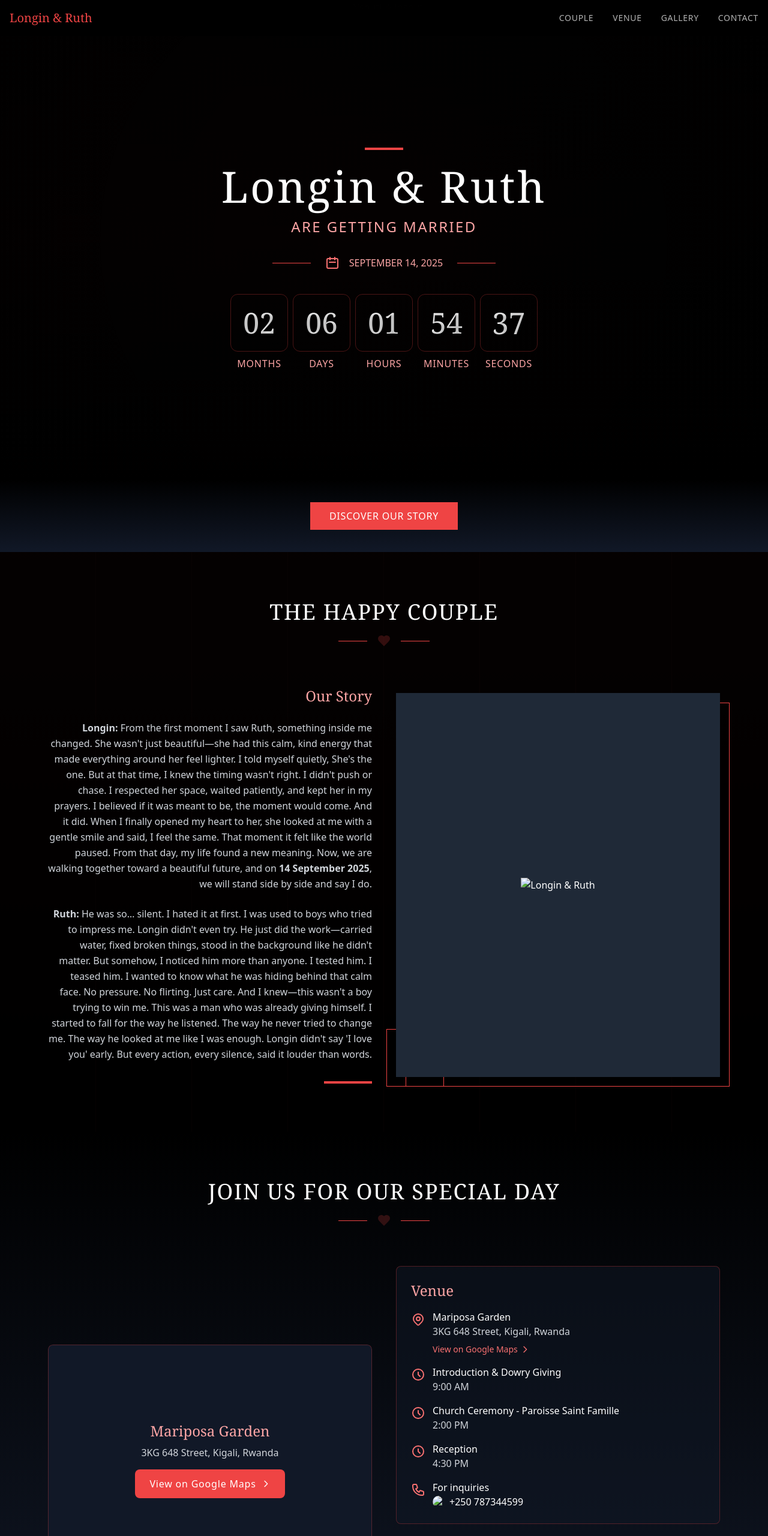
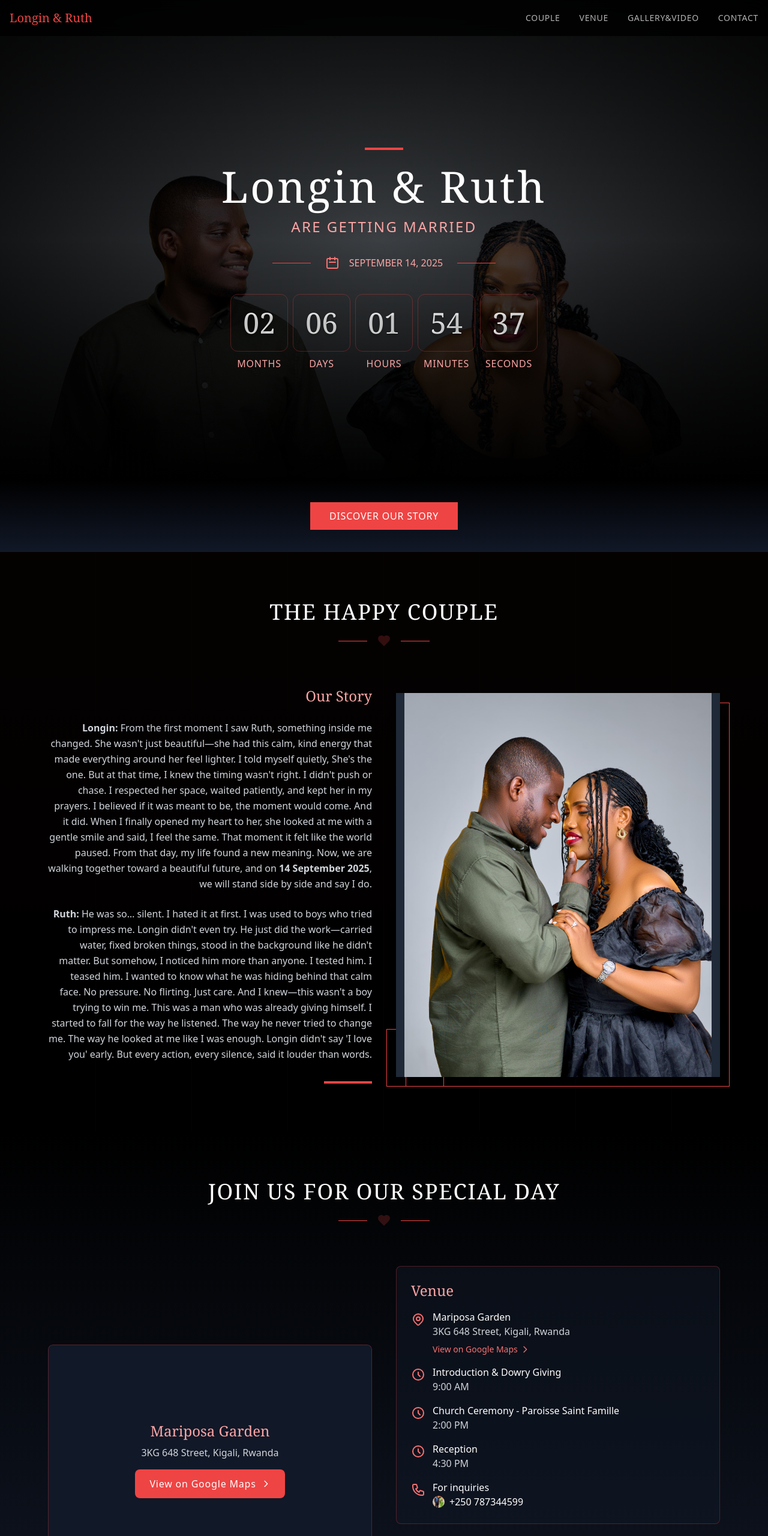
Before and after one commit to Niyonkuru-olivier/wedding, a plain HTML site: page index.html in a window 1280 px wide. Shown: the top 2560 px of the page at 60% size. Drawn offline with nearby package versions, Linux system fonts and the light colour scheme.

Commit message:
Update index.html

```diff
--- a/index.html
+++ b/index.html
@@ -19,7 +19,7 @@
             <div id="mobile-menu" class="flex flex-row space-x-4">
                 <a href="#couple" class="text-base text-white/70 hover:text-red-500 transition-colors">Couple</a>
                 <a href="#venue" class="text-base text-white/70 hover:text-red-500 transition-colors">Venue</a>
-                <a href="#gallery" class="text-base text-white/70 hover:text-red-500 transition-colors">Gallery</a>
+                <a href="#gallery" class="text-base text-white/70 hover:text-red-500 transition-colors">Gallery&Video</a>
                 <a href="#contact" class="text-base text-white/70 hover:text-red-500 transition-colors">Contact</a>
             </div>
         </div>
@@ -35,7 +35,7 @@
                 <a href="#venue"
                     class="text-sm uppercase tracking-wider hover:text-red-500 transition-colors text-white/70">Venue</a>
                 <a href="#gallery"
-                    class="text-sm uppercase tracking-wider hover:text-red-500 transition-colors text-white/70">Gallery</a>
+                    class="text-sm uppercase tracking-wider hover:text-red-500 transition-colors text-white/70">Gallery&Video</a>
                 <a href="#contact"
                     class="text-sm uppercase tracking-wider hover:text-red-500 transition-colors text-white/70">Contact</a>
             </div>
@@ -45,7 +45,7 @@
     <!-- Hero Section -->
     <section class="relative h-screen flex flex-col items-center justify-center text-center px-4 pt-16 hero-bg">
         <div class="absolute inset-0 z-0">
-            <img src="assets/hero-bg.jpg" alt="Nshuti & Inshuti" class="w-full h-full object-cover">
+            <img src="2.jpg" alt="Longin & Ruth" class="w-full h-full object-cover">
             <div class="absolute inset-0 bg-black/40 z-10"></div>
             <div class="absolute inset-0 bg-gradient-to-b from-black/80 via-black/40 to-black"></div>
             <div class="absolute inset-0 bg-gradient-radial z-10"></div>
@@ -222,7 +222,7 @@
                     <div class="absolute inset-0 border border-red-500 transform translate-x-4 translate-y-4"></div>
                     <div
                         class="relative z-10 overflow-hidden bg-gray-800 h-[60vh] md:h-[80vh] flex items-center justify-center">
-                        <img src="assets/Couple7.jpg" alt="Longin & Ruth"
+                        <img src="1.jpg" alt="Longin & Ruth"
                             style="max-height:100%; max-width:100%; object-fit:contain; display:block; margin:auto;">
                     </div>
                     <div class="absolute -bottom-4 -left-4 w-24 h-24 border border-red-500"></div>
@@ -335,7 +335,7 @@
                             <div>
                                 <p class="font-medium text-white">For inquiries</p>
                                 <a href="https://wa.me/250787190366" class="flex items-center transition-colors">
-                                    <img src="assets/egide.jpg" alt="WhatsApp Icon"
+                                    <img src="longin.jpg" alt="WhatsApp Icon"
                                         class="w-5 h-5 mr-2 object-cover rounded-full">
                                     +250 787344599
                                 </a>
@@ -375,33 +375,33 @@
             <div class="grid grid-cols-1 sm:grid-cols-2 lg:grid-cols-3 gap-6 opacity-0" id="gallery-grid">
                 <div class="group relative cursor-pointer overflow-hidden" onclick="openModal(0)">
                     <div class="aspect-[3/4] relative overflow-hidden bg-gray-800">
-                        <img src="assets/couple2.jpg" alt="Couple Photo 1" class="w-full h-full object-cover">
+                        <img src="ruth.jpg" alt="Couple Photo 1" class="w-full h-full object-cover">
                         <div
                             class="absolute inset-0 border border-red-500/50 z-20 opacity-0 group-hover:opacity-100 transition-opacity duration-300">
                         </div>
                         <div
                             class="absolute inset-0 bg-gradient-to-t from-black/80 to-transparent opacity-0 group-hover:opacity-100 transition-opacity duration-300 flex items-end z-10">
-                            <p class="text-white p-4 font-medium">Radiant beauty</p>
+                            <p class="text-white p-4 font-medium">She said Yes</p>
                         </div>
                     </div>
                 </div>
 
                 <div class="group relative cursor-pointer overflow-hidden" onclick="openModal(1)">
                     <div class="aspect-[3/4] relative overflow-hidden bg-gray-800">
-                        <img src="assets/couple3.jpg" alt="Couple Photo 2" class="w-full h-full object-cover">
+                        <img src="2.jpg" alt="Couple Photo 2" class="w-full h-full object-cover">
                         <div
                             class="absolute inset-0 border border-red-500/50 z-20 opacity-0 group-hover:opacity-100 transition-opacity duration-300">
                         </div>
                         <div
                             class="absolute inset-0 bg-gradient-to-t from-black/80 to-transparent opacity-0 group-hover:opacity-100 transition-opacity duration-300 flex items-end z-10">
-                            <p class="text-white p-4 font-medium">Forever in love</p>
+                            <p class="text-white p-4 font-medium">Forever in Endless love</p>
                         </div>
                     </div>
                 </div>
 
                 <div class="group relative cursor-pointer overflow-hidden" onclick="openModal(2)">
                     <div class="aspect-[3/4] relative overflow-hidden bg-gray-800">
-                        <img src="assets/couple1.jpg" alt="Couple Photo 3" class="w-full h-full object-cover">
+                        <img src="2.jpg" alt="Couple Photo 3" class="w-full h-full object-cover">
                         <div
                             class="absolute inset-0 border border-red-500/50 z-20 opacity-0 group-hover:opacity-100 transition-opacity duration-300">
                         </div>
@@ -411,8 +411,23 @@
                         </div>
                     </div>
                 </div>
+                <!-- Wedding Video: Users can play this video directly in the gallery -->
+                <!--<div class="group relative cursor-pointer overflow-hidden">
+                    <div class="aspect-[3/4] relative overflow-hidden bg-gray-800 flex items-center justify-center">
+                        <video class="w-full h-full object-cover" controls poster="1.jpg">
+                            <source src="video.mp4" type="video/mp4">
+                            Your browser does not support the video tag.
+                        </video>
+                        <div class="absolute inset-0 border border-red-500/50 z-20 opacity-0 group-hover:opacity-100 transition-opacity duration-300"></div>
+                        <div class="absolute inset-0 bg-gradient-to-t from-black/80 to-transparent opacity-0 group-hover:opacity-100 transition-opacity duration-300 flex items-end z-10">
+                            <p class="text-white p-4 font-medium">Our Wedding Video</p>
+                        </div>
+                    </div>
+                </div>
             </div>
-        </div>
+        </div>-->
+
+
     </section>
 
     <!-- Contact Us Section -->
@@ -425,11 +440,11 @@
 
                 <div class="mt-12 flex flex-col md:flex-row items-center justify-center gap-6">
                     <a href="https://wa.me/250787190366" class="flex items-center transition-colors hover:text-red-400">
-                        <img src="assets/egide.jpg" alt="WhatsApp Icon" class="w-5 h-5 mr-2 object-cover rounded-full">
+                        <img src="longin.jpg" alt="WhatsApp Icon" class="w-5 h-5 mr-2 object-cover rounded-full">
                         <span>+250 787 344 599</span>
                     </a>
                     <a href="https://wa.me/250786130270" class="flex items-center transition-colors hover:text-red-400">
-                        <img src="assets/rehema.jpg" alt="WhatsApp Icon" class="w-5 h-5 mr-2 object-cover rounded-full">
+                        <img src="ruth.jpg" alt="WhatsApp Icon" class="w-5 h-5 mr-2 object-cover rounded-full">
                         <span>+250 783 576 499</span>
                     </a>
                     <a href="https://www.google.com/maps/place/Mariposa+Garden/@-1.961571,30.0944882,47m/data=!3m1!1e3!4m6!3m5!1s0x19dca76b00920061:0x441d0ea61fad1d84!8m2!3d-1.9615258!4d30.0946529!16s%2Fg%2F11s5c_vxy2?entry=ttu&g_ep=EgoyMDI1MDYzMC4wIKXMDSoASAFQAw%3D%3D" target="_blank"
```
